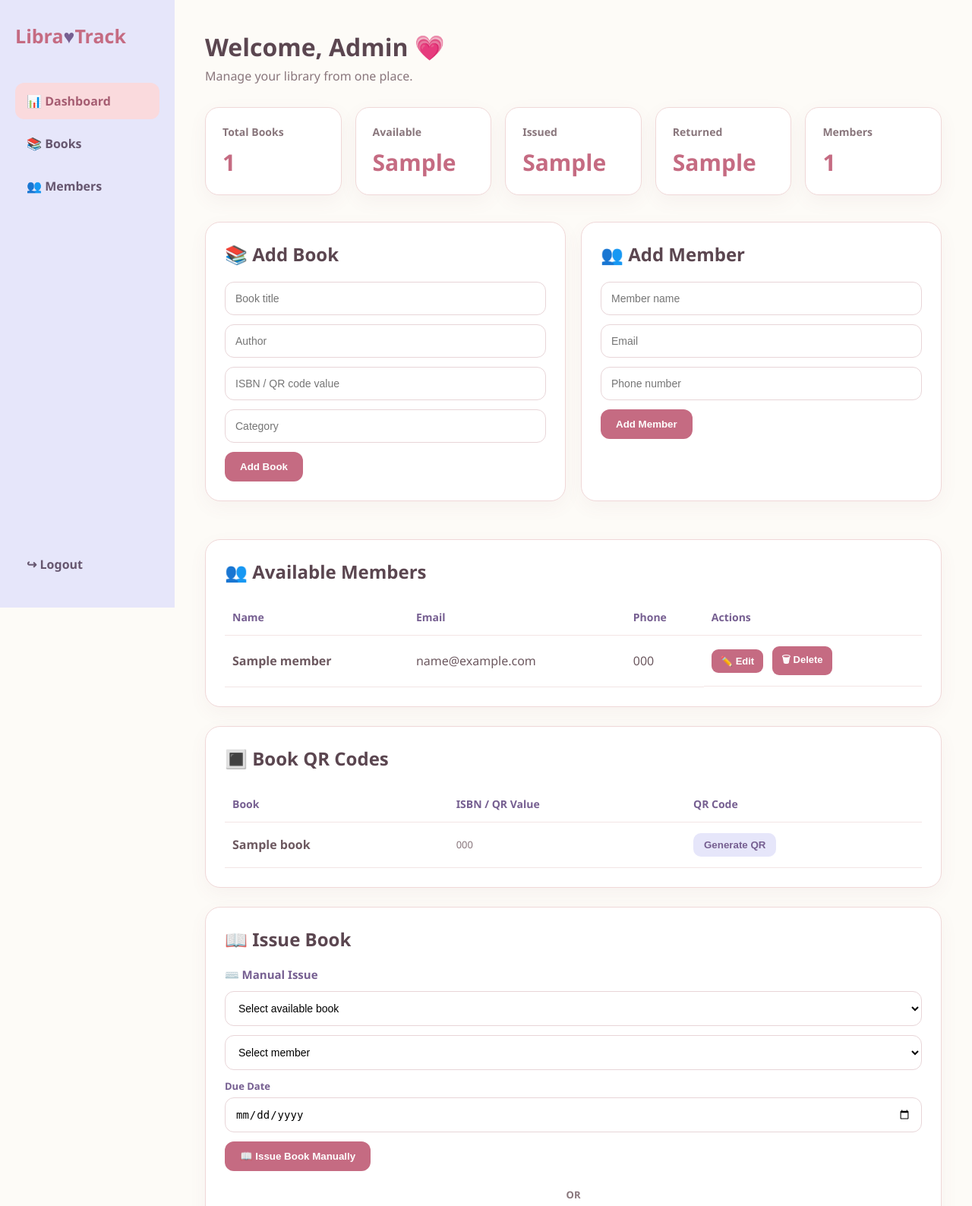
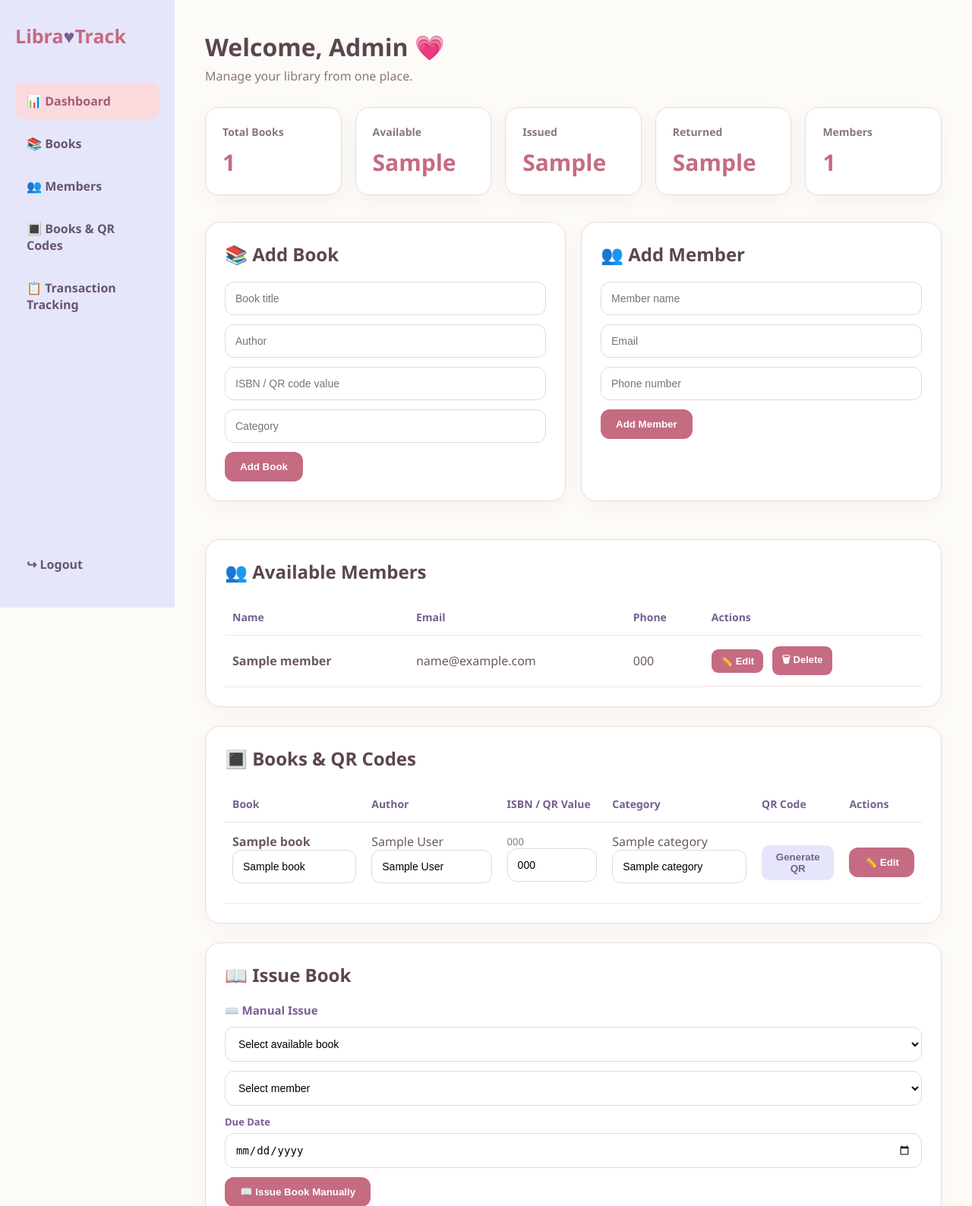
Before and after one commit to Sonalii06/LibraTrack, a Flask app: template templates/admin.html in a window 1280 px wide. Shown: the top 1588 px of the page at 76% size. Run offline with Flask 3, Linux system fonts and the light colour scheme; the template is opened without the code that fills it: most values are stand-ins (such as "Sample title", 1, 10 or a date in 2020).

Commit message:
Add book editing and admin navigation

```diff
--- a/app.py
+++ b/app.py
@@ -245,6 +245,36 @@ def add_book():
 
     return redirect("/admin")
 
+@app.route("/edit_book/<int:book_id>", methods=["POST"])
+def edit_book(book_id):
+    if not session.get("admin_logged_in"):
+        return redirect("/login")
+
+    title = request.form["title"]
+    author = request.form["author"]
+    isbn = request.form["isbn"]
+    category = request.form["category"]
+
+    conn = get_db()
+
+    try:
+        conn.execute("""
+            UPDATE books
+            SET title = ?, author = ?, isbn = ?, category = ?
+            WHERE id = ?
+        """, (
+            title,
+            author,
+            isbn,
+            category,
+            book_id
+        ))
+        conn.commit()
+    except sqlite3.IntegrityError:
+        pass
+
+    conn.close()
+    return redirect("/admin")
 
 @app.route("/add_member", methods=["POST"])
 def add_member():
--- a/static/style.css
+++ b/static/style.css
@@ -542,3 +542,42 @@ td {
         white-space: nowrap;
     }
 }
+<style>
+    /* BOOK EDITING */
+    .book-edit-input {
+        display: none;
+        width: 100%;
+        box-sizing: border-box;
+        padding: 8px 10px;
+        border: 1px solid #f472b6;
+        border-radius: 8px;
+        font-size: 14px;
+        background: #fff;
+    }
+
+    tr.editing .book-display {
+        display: none;
+    }
+
+    tr.editing .book-edit-input {
+        display: block;
+    }
+
+    .book-actions {
+        white-space: nowrap;
+    }
+
+    .book-actions .save-btn,
+    .book-actions .cancel-inline-btn {
+        display: none;
+    }
+
+    tr.editing .book-actions .edit-btn {
+        display: none;
+    }
+
+    tr.editing .book-actions .save-btn,
+    tr.editing .book-actions .cancel-inline-btn {
+        display: inline-block;
+    }
+</style>
--- a/templates/admin.html
+++ b/templates/admin.html
@@ -1,12 +1,17 @@
 <!DOCTYPE html>
+
 <html lang="en">
 
 <head>
+
     <meta charset="UTF-8">
+
     <meta name="viewport" content="width=device-width, initial-scale=1.0">
+
     <title>Admin Dashboard | Libra♥Track</title>
 
     <link rel="stylesheet" href="{{ url_for('static', filename='style.css') }}">
+
 </head>
 
 <body>
@@ -20,7 +25,8 @@
     <a href="/admin" class="active">📊 Dashboard</a>
     <a href="#books">📚 Books</a>
     <a href="#members">👥 Members</a>
-
+    <a href="#books-qr">🔳 Books & QR Codes</a>
+    <a href="#transactions">📋 Transaction Tracking</a>
     <a href="/logout" class="logout">↪ Logout</a>
 
 </aside>
@@ -318,11 +324,11 @@
     </div>
 
 
-    <!-- BOOK QR CODES -->
+    <!-- BOOKS + QR CODES -->
 
-    <div class="section">
+    <div class="section" id="books-qr">
 
-        <h2>🔳 Book QR Codes</h2>
+        <h2>🔳 Books & QR Codes</h2>
 
         {% if books %}
 
@@ -334,8 +340,11 @@
 
                     <tr>
                         <th>Book</th>
+                        <th>Author</th>
                         <th>ISBN / QR Value</th>
+                        <th>Category</th>
                         <th>QR Code</th>
+                        <th>Actions</th>
                     </tr>
 
                 </thead>
@@ -345,15 +354,89 @@
 
                     {% for book in books %}
 
-                    <tr>
+                    <tr id="book-row-{{ book.id }}">
+
+                        <!-- TITLE -->
 
                         <td>
-                            <strong>{{ book.title }}</strong>
+
+                            <strong class="book-display">
+                                {{ book.title }}
+                            </strong>
+
+                            <input
+                                class="book-edit-input"
+                                type="text"
+                                name="title"
+                                value="{{ book.title }}"
+                                form="edit-book-{{ book.id }}"
+                                required
+                            >
+
                         </td>
 
+
+                        <!-- AUTHOR -->
+
+                        <td>
+
+                            <span class="book-display">
+                                {{ book.author }}
+                            </span>
+
+                            <input
+                                class="book-edit-input"
+                                type="text"
+                                name="author"
+                                value="{{ book.author }}"
+                                form="edit-book-{{ book.id }}"
+                                required
+                            >
+
+                        </td>
+
+
+                        <!-- ISBN -->
+
                         <td class="isbn">
-                            {{ book.isbn }}
+
+                            <span class="book-display">
+                                {{ book.isbn }}
+                            </span>
+
+                            <input
+                                class="book-edit-input"
+                                type="text"
+                                name="isbn"
+                                value="{{ book.isbn }}"
+                                form="edit-book-{{ book.id }}"
+                                required
+                            >
+
                         </td>
+
+
+                        <!-- CATEGORY -->
+
+                        <td>
+
+                            <span class="book-display">
+                                {{ book.category }}
+                            </span>
+
+                            <input
+                                class="book-edit-input"
+                                type="text"
+                                name="category"
+                                value="{{ book.category }}"
+                                form="edit-book-{{ book.id }}"
+                                required
+                            >
+
+                        </td>
+
+
+                        <!-- QR CODE -->
 
                         <td>
 
@@ -373,6 +456,47 @@
                                 id="qr-{{ book.id }}"
                                 class="qr-box"
                             ></div>
+
+                        </td>
+
+
+                        <!-- ACTIONS -->
+
+                        <td class="book-actions">
+
+                            <button
+                                type="button"
+                                class="edit-btn"
+                                onclick="startEditBook('{{ book.id }}')"
+                            >
+                                ✏️ Edit
+                            </button>
+
+
+                            <form
+                                id="edit-book-{{ book.id }}"
+                                action="/edit_book/{{ book.id }}"
+                                method="POST"
+                                class="inline-form"
+                            >
+
+                                <button
+                                    type="submit"
+                                    class="save-btn"
+                                >
+                                    💾 Save
+                                </button>
+
+                            </form>
+
+
+                            <button
+                                type="button"
+                                class="cancel-inline-btn"
+                                onclick="cancelEditBook('{{ book.id }}')"
+                            >
+                                Cancel
+                            </button>
 
                         </td>
 
@@ -622,7 +746,7 @@
 
     <!-- TRANSACTIONS -->
 
-    <div class="section">
+    <div class="section" id="transactions">
 
         <h2>Transaction Tracking</h2>
 
@@ -660,12 +784,14 @@
             <thead>
 
                 <tr>
+
                     <th>Book</th>
                     <th>Member</th>
                     <th>Issue Date</th>
                     <th>Due Date</th>
                     <th>Return Date</th>
                     <th>Status</th>
+
                 </tr>
 
             </thead>
@@ -772,7 +898,8 @@ let returnScanner = null;
 
 function generateQR(value, containerId, button) {
 
-    const container = document.getElementById(containerId);
+    const container =
+        document.getElementById(containerId);
 
     if (container.style.display === "block") {
 
@@ -800,8 +927,12 @@ function generateQR(value, containerId, button) {
 
 function toggleScanner() {
 
-    const reader = document.getElementById("reader");
-    const button = document.getElementById("scanButton");
+    const reader =
+        document.getElementById("reader");
+
+    const button =
+        document.getElementById("scanButton");
+
 
     if (scanner) {
 
@@ -842,7 +973,9 @@ function toggleScanner() {
 
         (decodedText) => {
 
-            document.getElementById("book_isbn").value = decodedText;
+            document.getElementById("book_isbn").value =
+                decodedText;
+
 
             scanner.stop().then(() => {
 
@@ -876,8 +1009,11 @@ function toggleScanner() {
 
 function toggleReturnScanner() {
 
-    const reader = document.getElementById("return-reader");
-    const button = document.getElementById("returnScanButton");
+    const reader =
+        document.getElementById("return-reader");
+
+    const button =
+        document.getElementById("returnScanButton");
 
 
     if (returnScanner) {
@@ -903,7 +1039,8 @@ function toggleReturnScanner() {
 
     reader.classList.add("active");
 
-    returnScanner = new Html5Qrcode("return-reader");
+    returnScanner =
+        new Html5Qrcode("return-reader");
 
     button.textContent = "✖ Stop Scanner";
 
@@ -919,9 +1056,11 @@ function toggleReturnScanner() {
 
         (decodedText) => {
 
-            document.getElementById("return_isbn").value = decodedText;
+            document.getElementById("return_isbn").value =
+                decodedText;
 
-            document.getElementById("return_isbn_hidden").value = decodedText;
+            document.getElementById("return_isbn_hidden").value =
+                decodedText;
 
 
             returnScanner.stop().then(() => {
@@ -929,7 +1068,8 @@ function toggleReturnScanner() {
                 returnScanner.clear();
                 returnScanner = null;
                 reader.classList.remove("active");
-                button.textContent = "📷 Scan QR to Return";
+                button.textContent =
+                    "📷 Scan QR to Return";
 
                 document.getElementById("return-form").submit();
 
@@ -947,7 +1087,8 @@ function toggleReturnScanner() {
 
         returnScanner = null;
         reader.classList.remove("active");
-        button.textContent = "📷 Scan QR to Return";
+        button.textContent =
+            "📷 Scan QR to Return";
 
     });
 
@@ -961,6 +1102,7 @@ function filterTransactions() {
     const filter =
         document.getElementById("statusFilter").value;
 
+
     const rows =
         document.querySelectorAll(
             "#transactionTable tbody tr[data-status]"
@@ -972,7 +1114,11 @@ function filterTransactions() {
         const status =
             row.getAttribute("data-status");
 
-        if (filter === "All" || status === filter) {
+
+        if (
+            filter === "All" ||
+            status === filter
+        ) {
 
             row.style.display = "";
 
@@ -992,7 +1138,9 @@ function filterTransactions() {
 function startEditMember(id) {
 
     const row =
-        document.getElementById("member-row-" + id);
+        document.getElementById(
+            "member-row-" + id
+        );
 
     row.classList.add("editing");
 
@@ -1002,13 +1150,68 @@ function startEditMember(id) {
 function cancelEditMember(id) {
 
     const row =
-        document.getElementById("member-row-" + id);
+        document.getElementById(
+            "member-row-" + id
+        );
+
 
     const inputs =
-        row.querySelectorAll(".member-edit-input");
+        row.querySelectorAll(
+            ".member-edit-input"
+        );
+
 
     const displays =
-        row.querySelectorAll(".member-display");
+        row.querySelectorAll(
+            ".member-display"
+        );
+
+
+    inputs.forEach((input, index) => {
+
+        input.value =
+            displays[index].textContent.trim();
+
+    });
+
+
+    row.classList.remove("editing");
+
+}
+
+
+/* INLINE BOOK EDIT */
+
+function startEditBook(id) {
+
+    const row =
+        document.getElementById(
+            "book-row-" + id
+        );
+
+    row.classList.add("editing");
+
+}
+
+
+function cancelEditBook(id) {
+
+    const row =
+        document.getElementById(
+            "book-row-" + id
+        );
+
+
+    const inputs =
+        row.querySelectorAll(
+            ".book-edit-input"
+        );
+
+
+    const displays =
+        row.querySelectorAll(
+            ".book-display"
+        );
 
 
     inputs.forEach((input, index) => {
```
Also changed, not shown: library.db.
